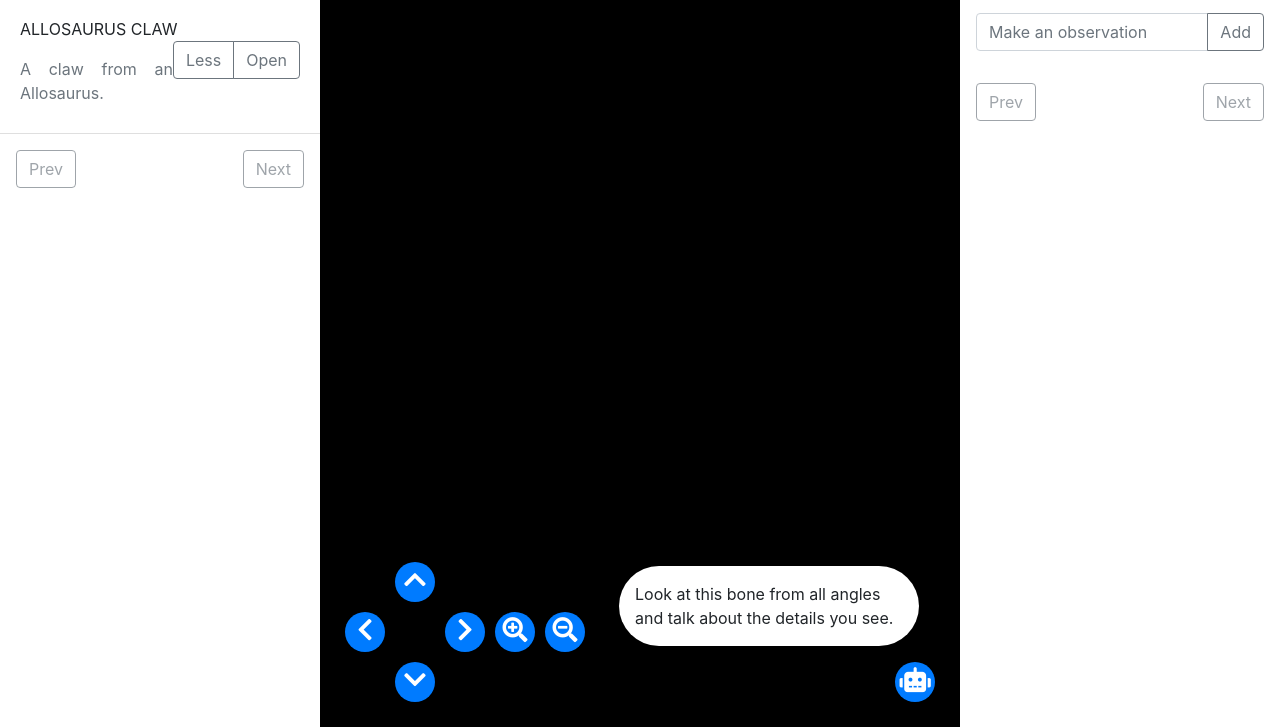
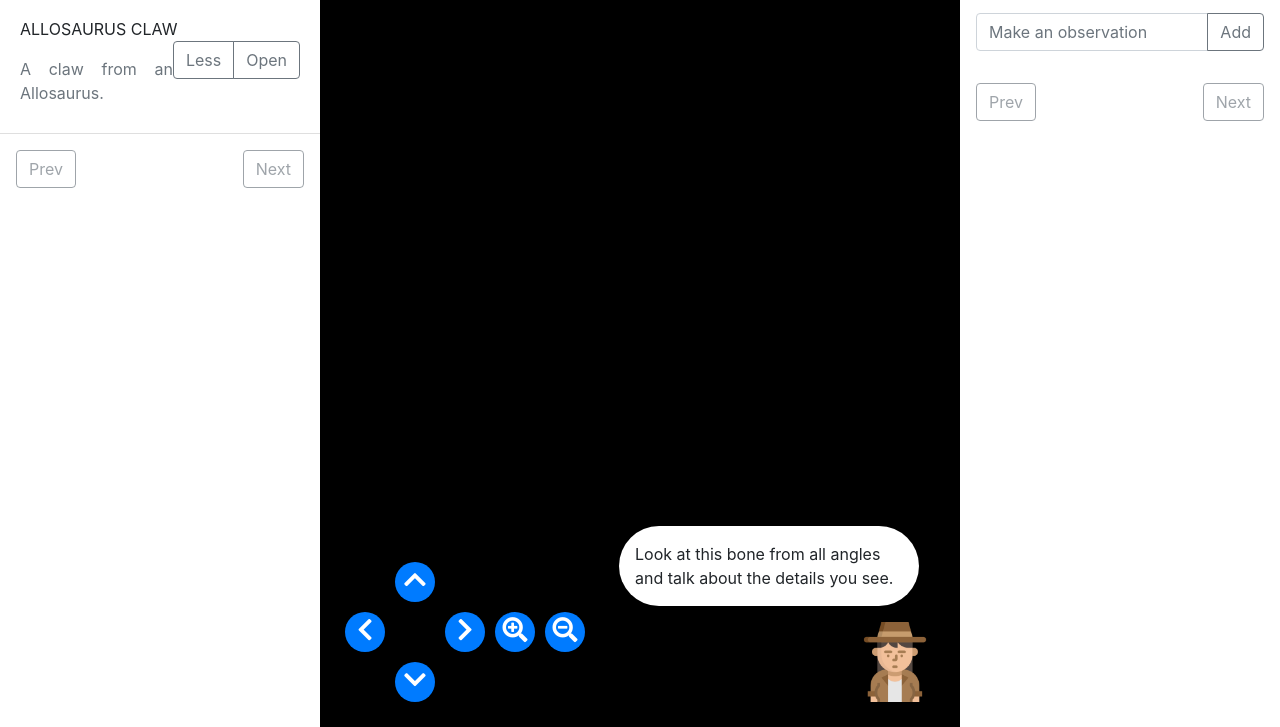
Before and after one commit to EricPoitras/WorldDinosaurs, a plain HTML site: page index.html in a window 1280 px wide. Both pictures are taken after a click on the button "START". Shown: the part 73-800 px from the top of the page. Drawn offline with nearby package versions, Linux system fonts and the light colour scheme.

Commit message:
Add files via upload

```diff
--- a/index.html
+++ b/index.html
@@ -198,8 +198,8 @@
 					</div>
 					<div class="tool_agent">
 						<div id="text_agent" class="rounded-pill bg-white p-3 m-3 d-none"></div>
-						<div class="rounded-circle bg-primary text-center text-white float-right">
-							<i class="fas fa-robot"></i>
+						<div class="text-center text-white float-right">
+							<img src="assets/agent.png" height="auto" width="80px">
 						</div>
 					</div>
 				</div>
```
